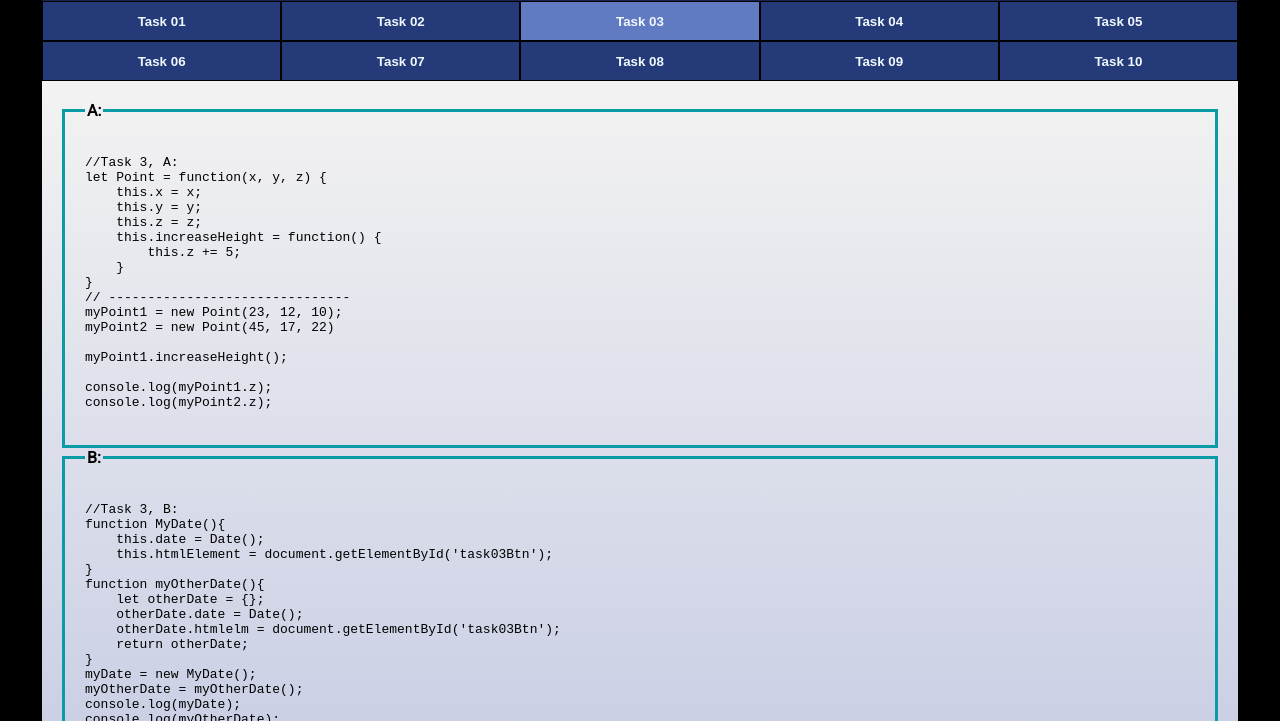
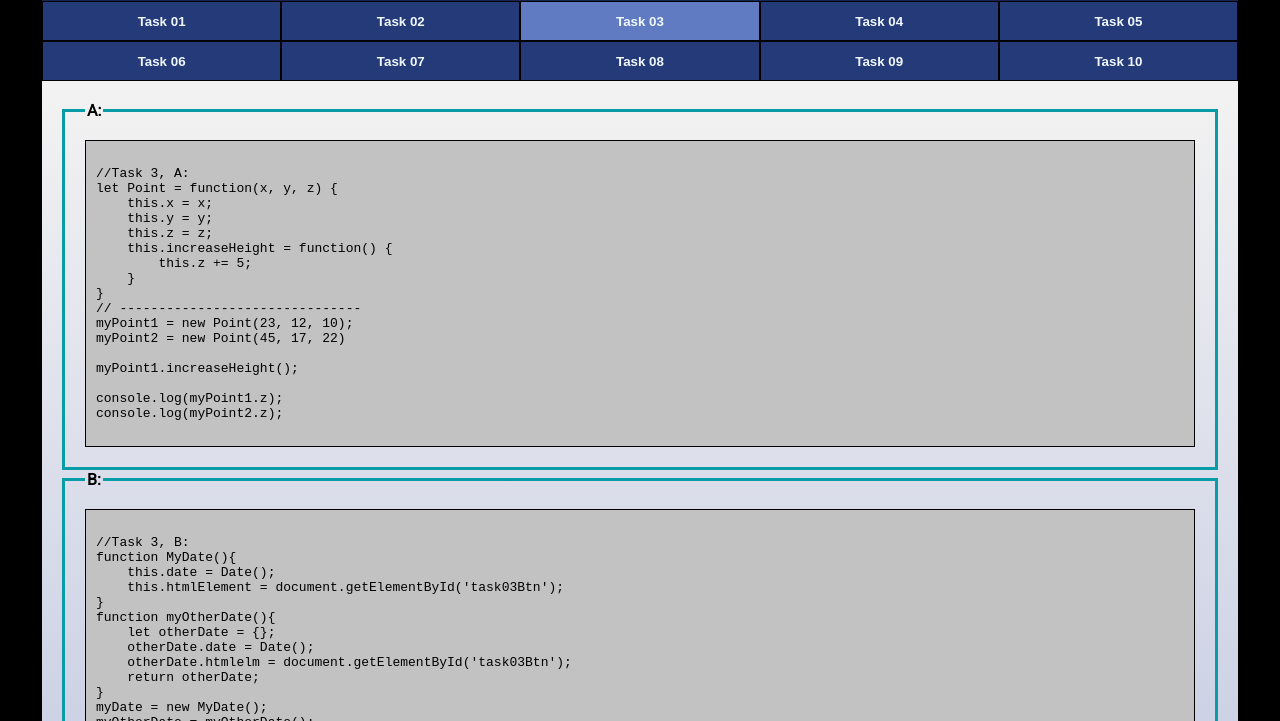
Before and after one commit to iamlost82/mm-200_mod3_assign2_client, a website: page public/task3.html in a window 1280 px wide. Shown: the part 79-800 px from the top of the page. Drawn offline with Linux system fonts and the light colour scheme.

Commit message:
added pre formatting to main css to display code blocks better

```diff
--- a/public/css/assignement2.css
+++ b/public/css/assignement2.css
@@ -96,3 +96,8 @@ label{
     font-weight: bold;
     font-size: 1.2em;
 }
+pre{
+    background-color: #c2c2c2;
+    border: #000000 solid 1px;
+    padding: 10px;
+}
```
